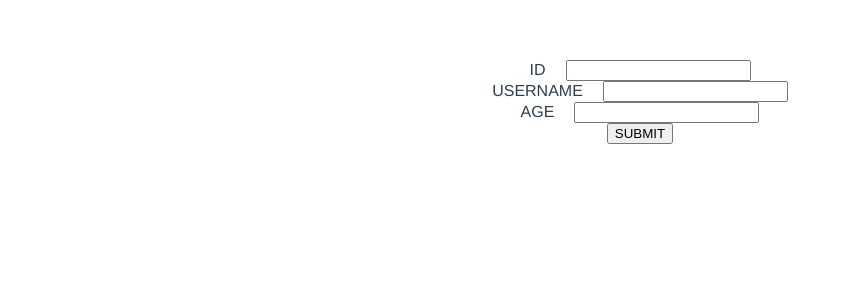
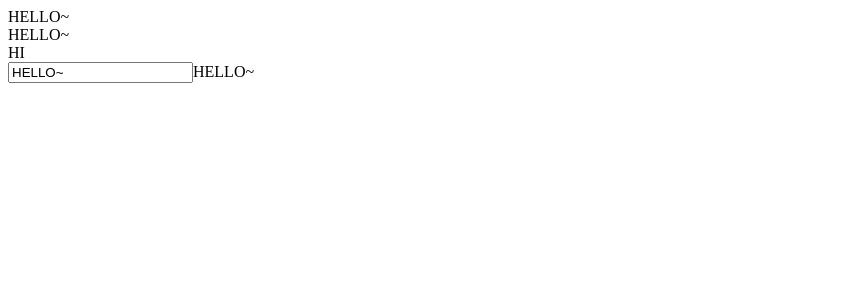
Before and after one commit to 0hhanum/VuePractice, a Vue app in the folder app2/: page / in a window 1280 px wide. Shown: the top 300 px of the page, without its empty margins (0-843 px from the left). Built offline with nearby package versions, Linux system fonts and the light colour scheme.

Commit message:
How to handle data drilling (props, refs, provide/inject)

```diff
--- a/app2/src/App.vue
+++ b/app2/src/App.vue
@@ -1,41 +1,38 @@
 <template>
   <div id="app">
-    <ul>
-      <user-component :key="user.id" v-for="user in users" v-bind="user" />
-    </ul>
-    <create-user @register-user="registerUser" />
+    <middle-child ref="middleChild" :message="message"></middle-child>
+    <input v-model="message" />
+    <span>{{ message }}</span>
   </div>
 </template>
-
 <script>
+/*****
+정리
+props => 1 depth만큼만 전달 가능
+refs => 동일
+provide => 전역으로 접근 가능 but, 동적으로 사용 원할시 별도의 방법 필요 (String 말고 객체 참조하는 array 혹은 object 는 가능) && 어느 부모에게서 왔는지 파악 불가
+******/
 export default {
-  name: "App",
+  name: "app",
   data() {
     return {
-      users: [],
+      message: "HELLO~",
+      objectForProvideData: {
+        message: "HI",
+      },
     };
   },
-  methods: {
-    registerUser(id, username, age) {
-      if (id && username && age) {
-        this.users.push({
-          id: id,
-          username: username,
-          age: age,
-        });
-      }
+  provide() {
+    return {
+      message: this.message,
+      object: this.objectForProvideData,
+    };
+  },
+  watch: {
+    message(e) {
+      this.$refs.middleChild.$refs.lastChild.changeRefData(e);
+      this.objectForProvideData.message = e;
     },
   },
 };
 </script>
-
-<style>
-#app {
-  font-family: Avenir, Helvetica, Arial, sans-serif;
-  -webkit-font-smoothing: antialiased;
-  -moz-osx-font-smoothing: grayscale;
-  text-align: center;
-  color: #2c3e50;
-  margin-top: 60px;
-}
-</style>
--- a/app2/src/components/CreateUserForm.vue
+++ /dev/null
@@ -1,38 +0,0 @@
-<template>
-  <form @submit.prevent="$emit('register-user', id, username, age)">
-    <div>
-      <label for="id">ID</label>
-      <input v-model="id" id="id" />
-    </div>
-    <div>
-      <label for="username">USERNAME</label>
-      <input v-model="username" id="username" />
-    </div>
-    <div>
-      <label for="age">AGE</label>
-      <input v-model="age" id="age" type="Number" />
-    </div>
-    <button>SUBMIT</button>
-  </form>
-</template>
-<script>
-export default {
-  name: "create-user",
-  data() {
-    return {
-      id: this.id,
-      username: this.username,
-      age: this.age,
-    };
-  },
-};
-</script>
-<style>
-input {
-  margin-left: 20px;
-}
-form {
-  justify-content: center;
-  align-items: center;
-}
-</style>
--- /dev/null
+++ b/app2/src/components/LastChild.vue
@@ -0,0 +1,25 @@
+<template>
+  <div>
+    <div>{{ message }}</div>
+    <div>{{ messageProp }}</div>
+    <div>{{ refData }}</div>
+    <div>{{ object.message }}</div>
+  </div>
+</template>
+<script>
+export default {
+  name: "last-child",
+  inject: ["message", "object"],
+  props: ["message-prop"],
+  data() {
+    return {
+      refData: "",
+    };
+  },
+  methods: {
+    changeRefData(message) {
+      this.refData = message;
+    },
+  },
+};
+</script>
--- /dev/null
+++ b/app2/src/components/MiddleChild.vue
@@ -0,0 +1,13 @@
+<template>
+  <div>
+    <last-child ref="lastChild" :message-prop="message"></last-child>
+  </div>
+</template>
+<script>
+export default {
+  name: "middle-child",
+  props: {
+    message: { type: String },
+  },
+};
+</script>
--- a/app2/src/components/User.vue
+++ /dev/null
@@ -1,12 +0,0 @@
-<template>
-  <li>
-    <p>USERNAME: {{ username }}</p>
-    <p>AGE: {{ age }}</p>
-  </li>
-</template>
-<script>
-export default {
-  name: "user-component",
-  props: { age: String, username: String },
-};
-</script>
```
Also changed, not shown: app2/src/main.js (+5 -4 lines), 1 other file (tests, documents, lock files or other folders).
